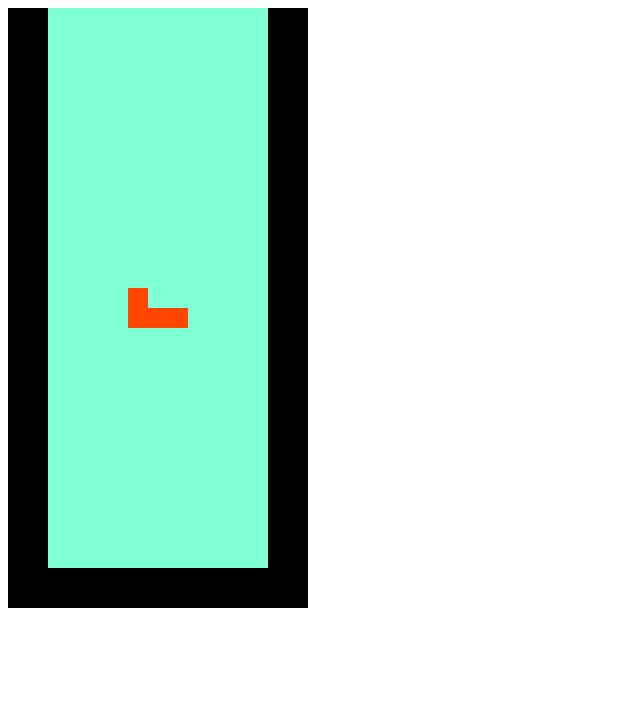
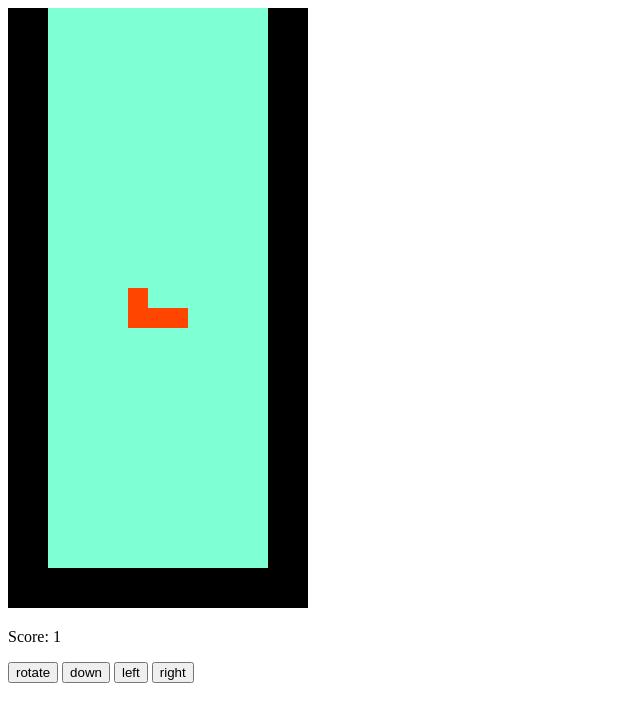
Before and after one commit to yunkai1841/Tetris-js, a plain HTML site: page index.html in a window 1280 px wide. Shown: the whole page, without its empty margins (0-640 px from the left). Drawn offline with Linux system fonts and the light colour scheme.

Commit message:
add button

```diff
--- a/index.html
+++ b/index.html
@@ -10,6 +10,10 @@
     </head>
     <body onload="init()">
         <canvas id="canvas" width="300" height="600"></canvas>
-        <p id="test"></p>
+        <p id="score">Score: <span>1</span></p>
+        <button id="rotate" onclick="rotate()">rotate</button>
+        <button id="down" onclick="down()">down</button>
+        <button id="left" onclick="left()">left</button>
+        <button id="right" onclick="right()">right</button>
     </body>
 </html>
```
